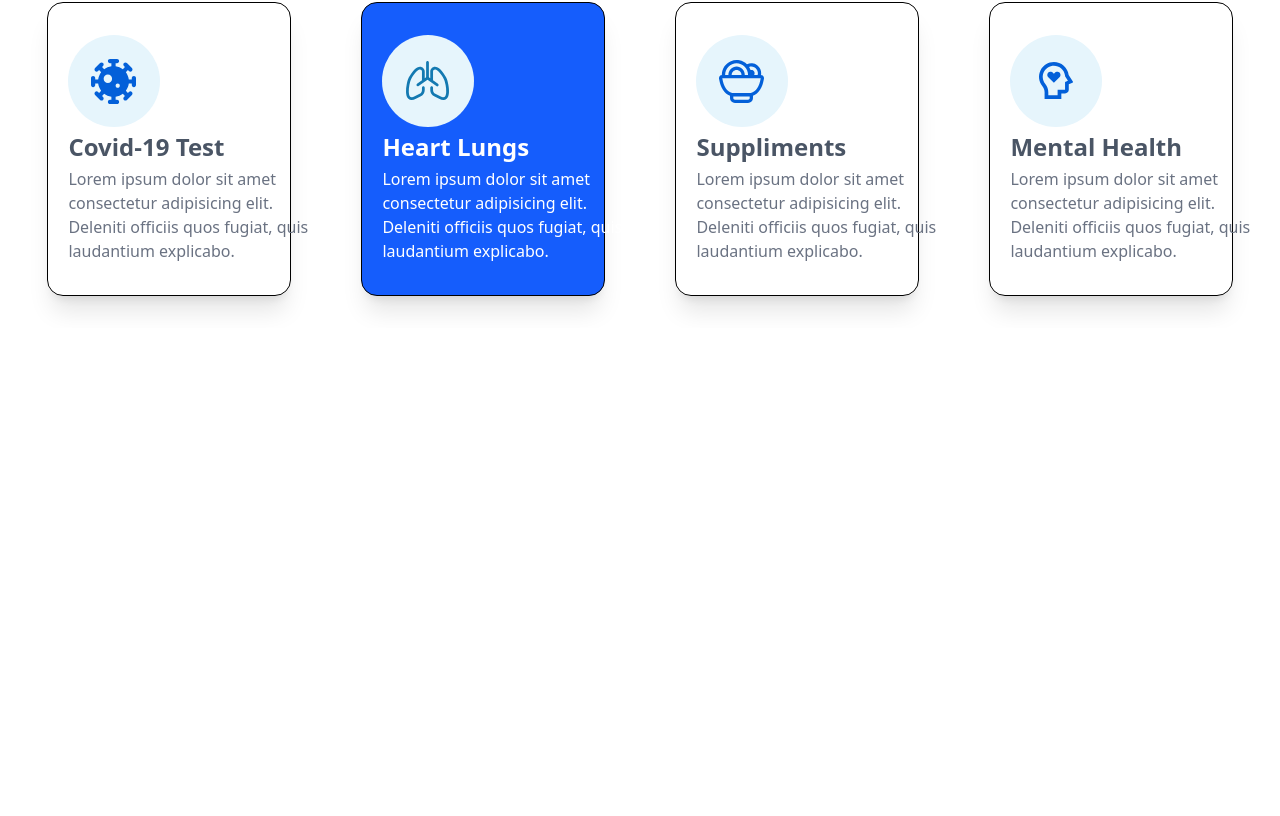
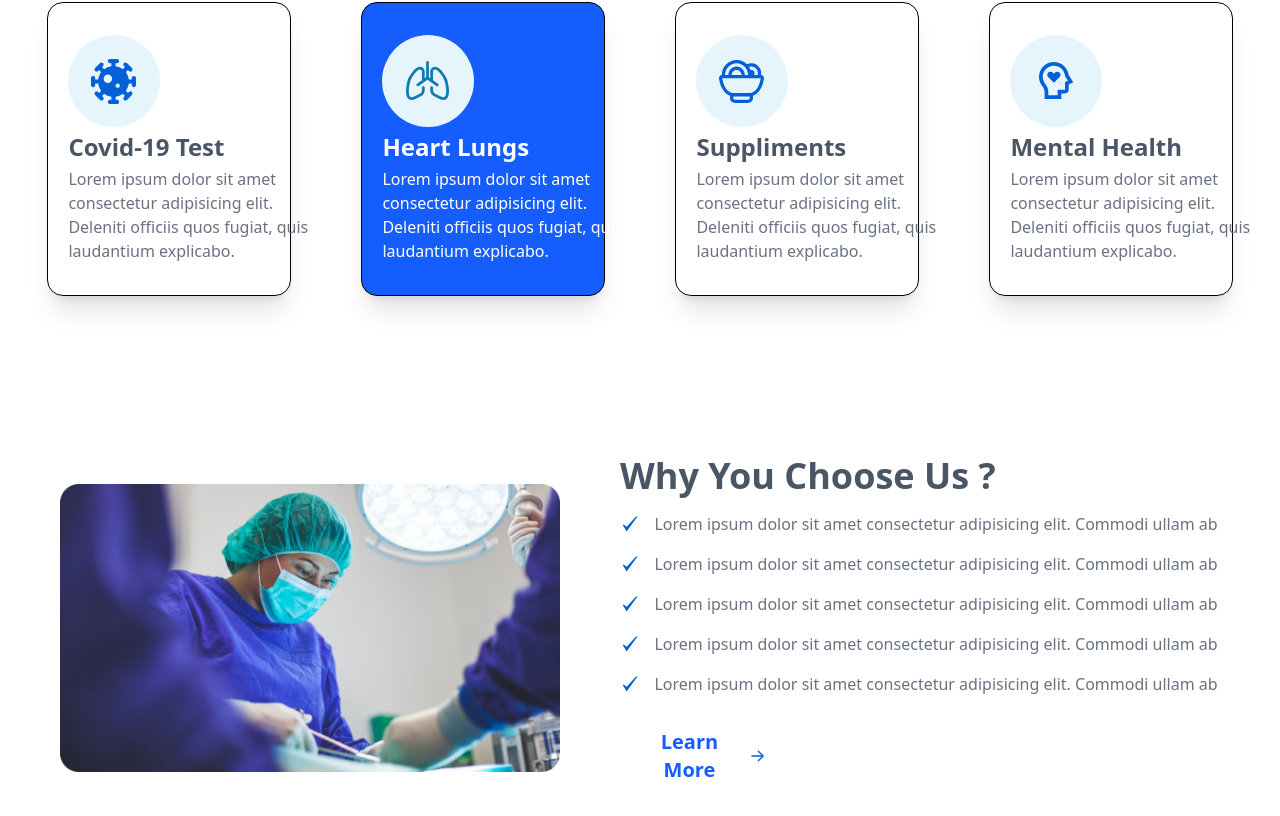
Before and after one commit to AhmedAfzal2089/medical-landing-page-intern, a React (Vite) app: page / in a window 1280 px wide. Shown: the part 966-1782 px from the top of the page. Before the commit the page ends 1294 px from the top, so only its background shows below. Built offline with nearby package versions, Linux system fonts and the light colour scheme.

Commit message:
complete choose us

```diff
--- a/src/App.jsx
+++ b/src/App.jsx
@@ -1,3 +1,4 @@
+import ChooseUs from "./components/ChooseUs";
 import ConsultingSpec from "./components/ConsultingSpec";
 import HeroSection from "./components/HeroSection";
 import Navbar from "./components/Navbar";
@@ -8,6 +9,7 @@ const App = () => {
       <Navbar />
       <HeroSection />
       <ConsultingSpec />
+      <ChooseUs />
     </>
   );
 };
--- /dev/null
+++ b/src/components/ChooseUs.jsx
@@ -0,0 +1,69 @@
+import React from "react";
+import image from "../images/ChooseUs/image.png";
+import Tick from "../svgs/Tick";
+import Arrow from "../svgs/Arrow";
+
+const ChooseUs = () => {
+  return (
+    <div className="flex flex-col lg:flex-row items-center justify-around mt-30 p-10 gap-5">
+      <div>
+        <img src={image} width={500} alt="image" />
+      </div>
+      <div className="flex flex-col gap-4 lg:w-150">
+        <span className="text-4xl font-bold text-gray-600">
+          Why You Choose Us ?
+        </span>
+        <div className="flex items-center justify-center gap-4">
+          <span>
+            <Tick />
+          </span>
+          <span className="text-gray-500 ">
+            Lorem ipsum dolor sit amet consectetur adipisicing elit. Commodi
+            ullam ab
+          </span>
+        </div>
+        <div className="flex items-center justify-center gap-4">
+          <span>
+            <Tick />
+          </span>
+          <span className="text-gray-500 ">
+            Lorem ipsum dolor sit amet consectetur adipisicing elit. Commodi
+            ullam ab
+          </span>
+        </div>
+        <div className="flex items-center justify-center gap-4">
+          <span>
+            <Tick />
+          </span>
+          <span className="text-gray-500 ">
+            Lorem ipsum dolor sit amet consectetur adipisicing elit. Commodi
+            ullam ab
+          </span>
+        </div>
+        <div className="flex items-center justify-center gap-4">
+          <span>
+            <Tick />
+          </span>
+          <span className="text-gray-500 ">
+            Lorem ipsum dolor sit amet consectetur adipisicing elit. Commodi
+            ullam ab
+          </span>
+        </div>
+        <div className="flex items-center justify-center gap-4">
+          <span>
+            <Tick />
+          </span>
+          <span className="text-gray-500 ">
+            Lorem ipsum dolor sit amet consectetur adipisicing elit. Commodi
+            ullam ab
+          </span>
+        </div>
+        <button className="text-blue-600 font-semibold text-xl py-4 px-4 rounded-lg w-40 flex items-center justify-center gap-2 cursor-pointer">
+          Learn More <Arrow />
+        </button>
+      </div>
+    </div>
+  );
+};
+
+export default ChooseUs;
--- /dev/null
+++ b/src/svgs/Arrow.jsx
@@ -0,0 +1,23 @@
+import React from "react";
+
+const Arrow = () => {
+  return (
+    <svg
+      width="14"
+      height="12"
+      viewBox="0 0 14 12"
+      fill="none"
+      xmlns="http://www.w3.org/2000/svg"
+    >
+      <path
+        d="M13 6L1 6M7.75 11L13 6L7.75 1"
+        stroke="#0360D9"
+        stroke-width="1.5"
+        stroke-linecap="round"
+        stroke-linejoin="round"
+      />
+    </svg>
+  );
+};
+
+export default Arrow;
--- /dev/null
+++ b/src/svgs/Tick.jsx
@@ -0,0 +1,20 @@
+import React from "react";
+
+const Tick = () => {
+  return (
+    <svg
+      width="16"
+      height="16"
+      viewBox="0 0 16 16"
+      fill="none"
+      xmlns="http://www.w3.org/2000/svg"
+    >
+      <path
+        d="M14 0.5L4.7 10.7273L2 8.68225H0.5L4.7 15.5L15.5 0.5H14Z"
+        fill="#0360D9"
+      />
+    </svg>
+  );
+};
+
+export default Tick;
```
Also changed, not shown: src/images/ChooseUs/image.png (added).
